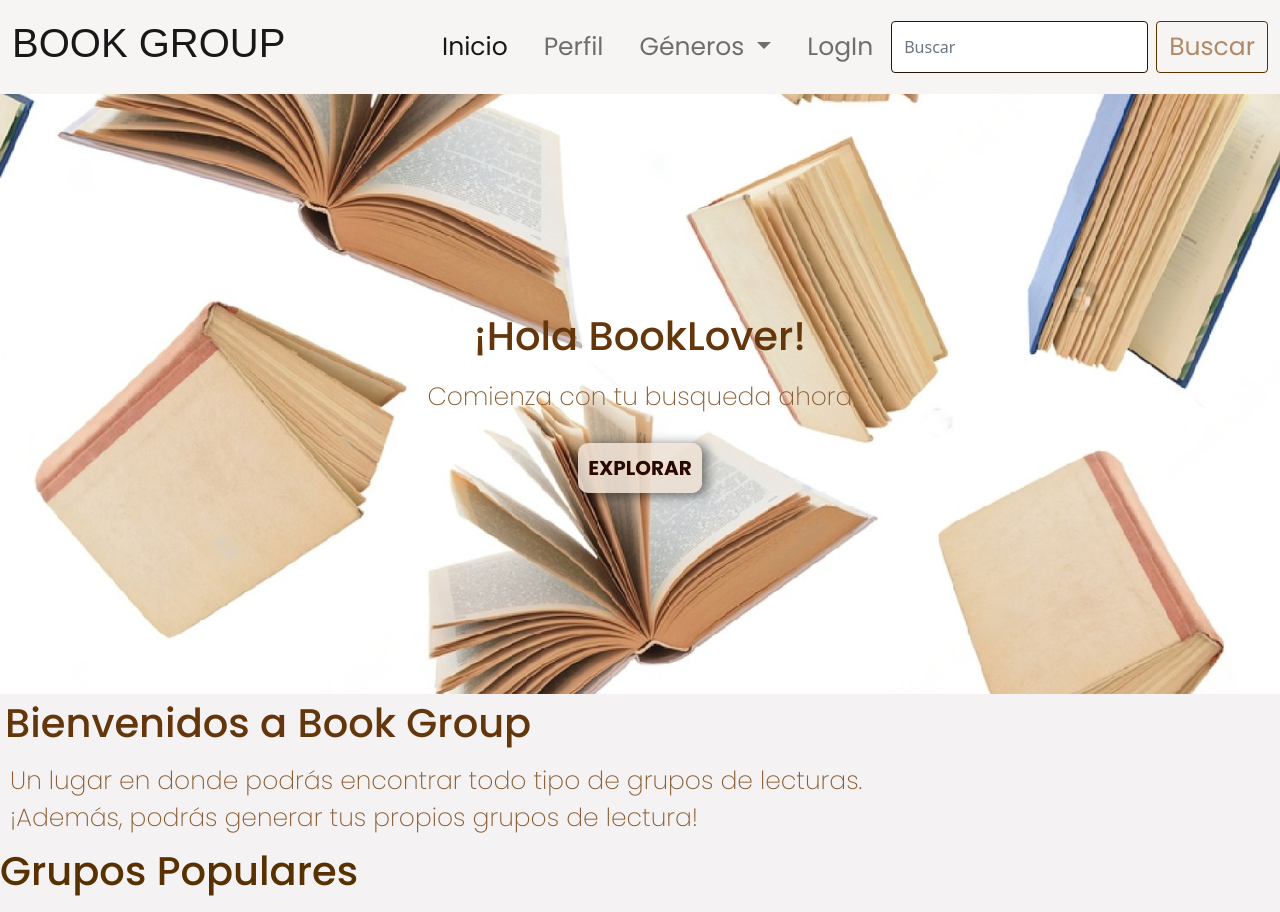
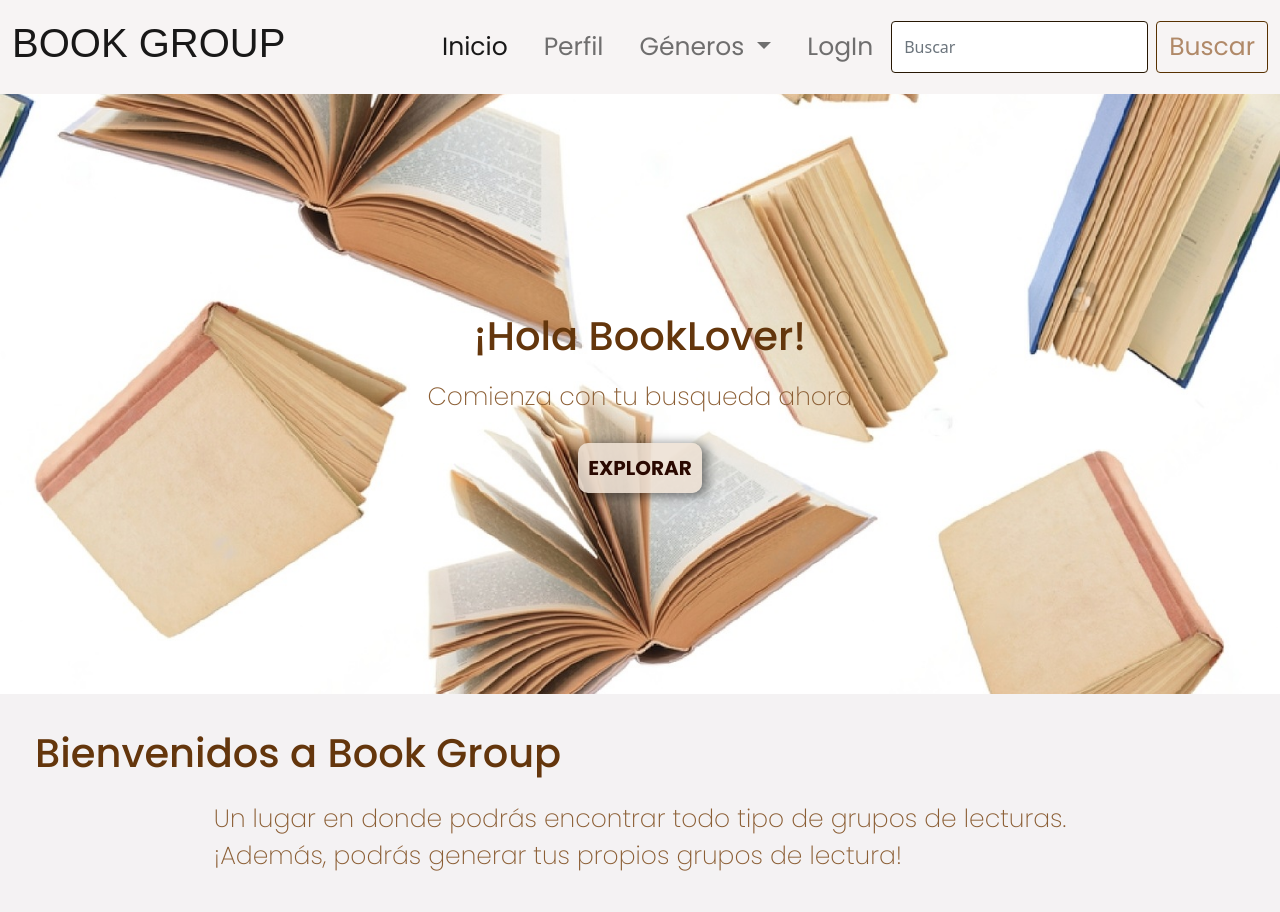
Before and after one commit to carlastocca/bookgroup, a website: page index.html in a window 1280 px wide. Shown: the top 912 px of the page. Drawn offline with nearby package versions, Linux system fonts and the light colour scheme.

Commit message:
correcciones

```diff
--- a/css/style.css
+++ b/css/style.css
@@ -98,12 +98,26 @@ main {
       color: #2A0800; }
       main .hero .boton:hover {
         color: #8b5e34; }
+  main .bienvenidos{
+    display: flex;
+    flex-direction: column;
+    justify-content: center;
+    padding: 30px;
+  }
+    main .bienvenidos p{
+      display: flex;
+      flex-direction: column;
+      justify-content: center;
+      align-items: center;
+    }
   main .grupos-populares-titulo h2 {
     font-family: 'Poppins', sans-serif;
     font-style: normal;
     font-weight: 500;
     font-size: 40px;
-    color: #583101; }
+    color: #583101;
+    margin-left: 20px;
+  }
   main .grupos-populares-cards {
     display: flex;
     justify-content: space-evenly;
```
